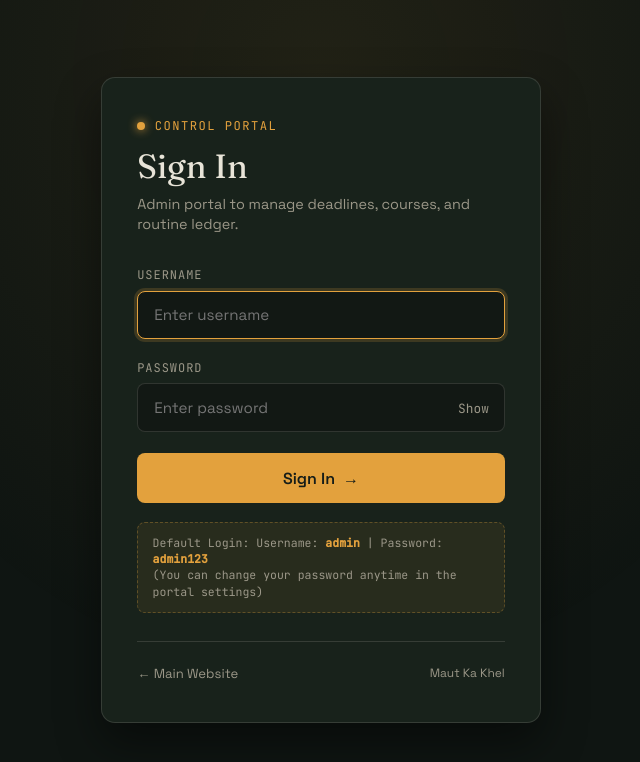
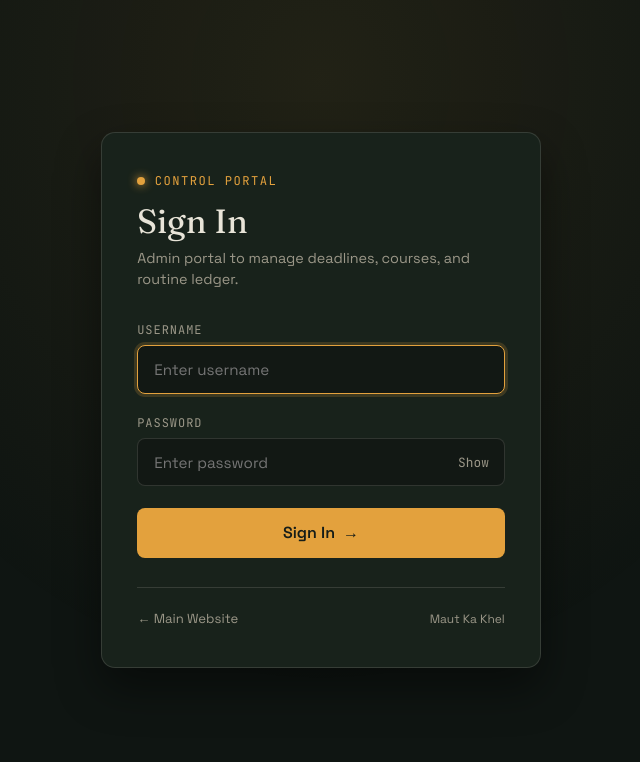
Before and after one commit to Rafi-Shah/maut-ka-khel, a PHP site: page /admin/login.php in a window 1280 px wide. Shown: the top 762 px of the page, without its empty margins (319-959 px from the left). Run offline with PHP 8.4, Linux system fonts and the light colour scheme.

Commit message:
Remove default passcode and login hints from login screen

```diff
--- a/admin.html
+++ b/admin.html
@@ -425,10 +425,6 @@
         <span>→</span>
       </button>
     </form>
-
-    <div style="margin-top:1.2rem; padding:0.75rem 0.9rem; background:rgba(227,161,61,0.08); border:1px dashed rgba(227,161,61,0.3); border-radius:8px; font-family:'JetBrains Mono',monospace; font-size:0.72rem; color:var(--text-dim); line-height:1.4;">
-      Default Passcode: <strong style="color:var(--amber);">admin123</strong>
-    </div>
 
     <div style="display:flex; justify-content:space-between; margin-top:1.8rem; padding-top:1.2rem; border-top:1px solid var(--line); font-size:0.8rem;">
       <a href="index.html" style="color:var(--text-dim); text-decoration:none;">← Main Website</a>
--- a/admin/login.php
+++ b/admin/login.php
@@ -271,11 +271,6 @@ if ($_SERVER['REQUEST_METHOD'] === 'POST') {
     </button>
   </form>
 
-  <div class="hint-box">
-    Default Login: Username: <strong>admin</strong> | Password: <strong>admin123</strong><br>
-    (You can change your password anytime in the portal settings)
-  </div>
-
   <div class="footer-links">
     <a href="../index.php">← Main Website</a>
     <span style="color: var(--text-dim); font-size:0.75rem;">Maut Ka Khel</span>
```
